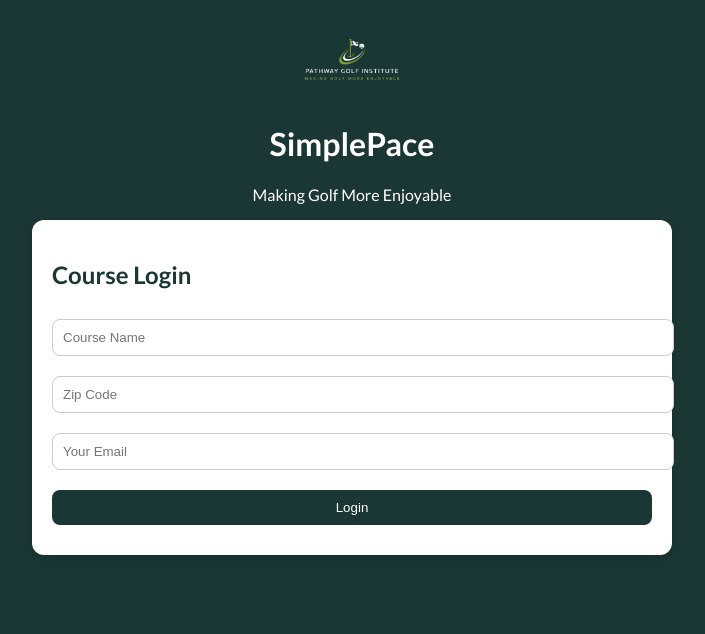
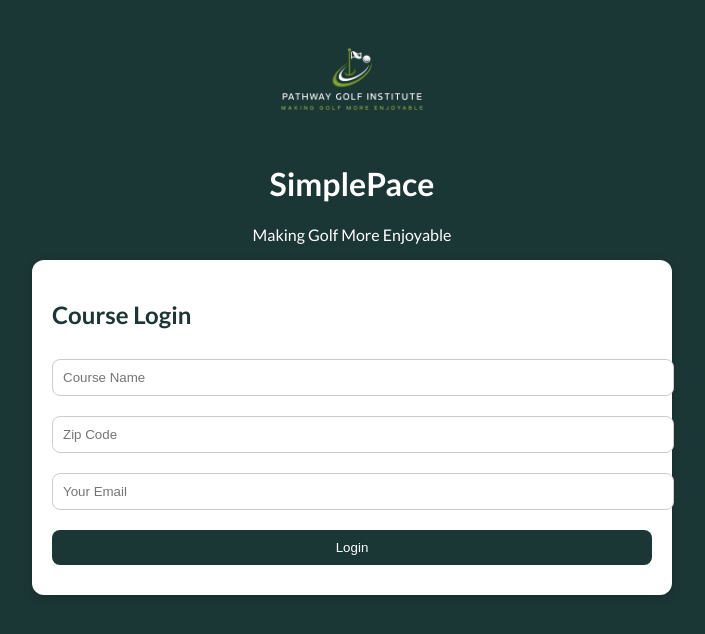
Before and after one commit to pgigolf/simplepace2, a plain HTML site: page index.html in a window 1280 px wide. Shown: the whole page, without its empty margins (288-993 px from the left). Drawn offline with Linux system fonts and the light colour scheme.

Commit message:
Update index.html

```diff
--- a/index.html
+++ b/index.html
@@ -55,7 +55,7 @@
 </head>
 <body>
   <div class="header">
-    <img src="fulllogo.jpg" alt="SimplePace Logo" height="80">
+    <img src="fulllogo.jpg" alt="SimplePace Logo" height="120">
     <h1>SimplePace</h1>
     <p>Making Golf More Enjoyable</p>
   </div>
```
